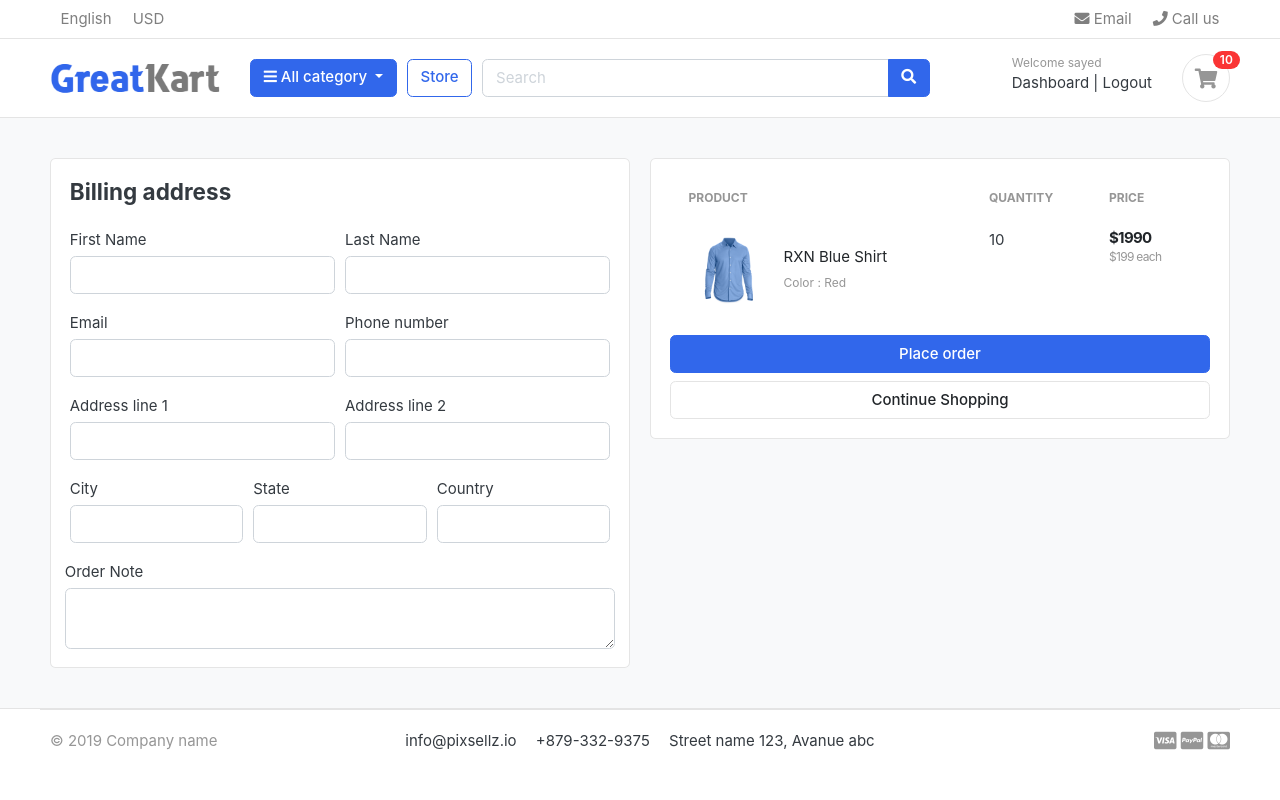
After one commit to Danish07-glitch/ecommerce-django, a Django app: page /cart/checkout/ in a window 1280 px wide. The commit adds this page. Run offline with Django 3.2, Linux system fonts and the light colour scheme; a user stored in the database is signed in; data comes from the database, SQL or seed files in the repository; both versions use the stored data as it was after the commit; tables that the repository leaves empty hold one stand-in row (values such as "Sample post"); some libraries are stand-ins or nearby versions; some web fonts are replaced.

Commit message:
Checkout Page

```diff
--- a/accounts/urls.py
+++ b/accounts/urls.py
@@ -8,8 +8,8 @@ urlpatterns= [
     path('',views.dashboard,name='dashboard'),
     path('forgotPassword/',views.forgotPassword,name='forgotPassword'),
 
-    path('activate/<uidb64><token>/',views.activate,name='activate'),
-    path('reset_password_validate/<uidb64><token>/',views.reset_password_validate,name='reset_password_validate'),
+    path('activate/<uidb64>/<token>/',views.activate,name='activate'),
+    path('reset_password_validate/<uidb64>/<token>/',views.reset_password_validate,name='reset_password_validate'),
     path('resetPassword/',views.resetPassword,name='resetPassword'),
 
 ]
--- a/carts/context_processors.py
+++ b/carts/context_processors.py
@@ -9,7 +9,10 @@ def counter(request):
     else:
         try:
             cart=Cart.objects.filter(cart_id=_cart_id(request))
-            cart_items=CartItem.objects.all().filter(cart=cart[:1])
+            if request.user.is_authenticated:
+                cart_items = CartItem.objects.all().filter(user=request.user)
+            else:
+                cart_items=CartItem.objects.all().filter(cart=cart[:1])
             for cart_item in cart_items:
                 cart_count += cart_item.quantity
 
--- a/carts/models.py
+++ b/carts/models.py
@@ -1,6 +1,6 @@
 from django.db import models
 from store.models import Product,Variation
-
+from accounts.models import Account
 
 # Create your models here.
 
@@ -14,9 +14,10 @@ class Cart(models.Model):
         return self.cart_id
 
 class CartItem(models.Model):
+    user = models.ForeignKey(Account,on_delete=models.CASCADE,null=True)
     product     =models.ForeignKey(Product,on_delete=models.CASCADE)
     variations=models.ManyToManyField(Variation,blank=True)
-    cart        =models.ForeignKey(Cart,on_delete=models.CASCADE)
+    cart        =models.ForeignKey(Cart,on_delete=models.CASCADE,null=True)
     quantity    =models.IntegerField()
     is_active     =models.BooleanField(default=True)
 
--- a/carts/urls.py
+++ b/carts/urls.py
@@ -7,4 +7,5 @@ urlpatterns= [
         path('add_cart/<int:product_id>',views.add_cart,name='add_cart'),
         path('remove_cart/<int:product_id>/<int:cart_item_id>/',views.remove_cart,name='remove_cart'),
         path('remove_cart_item/<int:product_id>/<int:cart_item_id>/',views.remove_cart_item,name='remove_cart_item'),
+        path('checkout/',views.checkout,name='checkout'),
 ]
--- a/carts/views.py
+++ b/carts/views.py
@@ -4,6 +4,7 @@ from .models import Cart,CartItem
 from django.http import HttpResponse
 from django.core.exceptions import ObjectDoesNotExist
 from store.models import Variation
+from django.contrib.auth.decorators import login_required
 
 # Create your views here.
 
@@ -17,81 +18,146 @@ def _cart_id(request):
 
 
 def add_cart(request,product_id):
+    current_user = request.user
     product=Product.objects.get(id=product_id)
-    product_variation=[]
-    if request.method== 'POST':
-        for item in request.POST:
-            key=item
-            value=request.POST[key]
+    #if the user is is_authenticated
+    if current_user.is_authenticated:
+        product_variation=[]
+        if request.method== 'POST':
+            for item in request.POST:
+                key=item
+                value=request.POST[key]
 
-            try:
-                variation=Variation.objects.get(product=product,variation_category__iexact=key,variation_value__iexact=value)
-                product_variation.append(variation)
-            except:
-                pass
+                try:
+                    variation=Variation.objects.get(product=product,variation_category__iexact=key,variation_value__iexact=value)
+                    product_variation.append(variation)
+                except:
+                    pass
+
+
+        is_cart_item_exists=CartItem.objects.filter(product=product,user=current_user).exists()
+        if is_cart_item_exists:
+            cart_item=CartItem.objects.filter(product=product,user=current_user)
+            ex_var_list=[]
+            id=[]
+            for item in cart_item:
+                existing_variation=item.variations.all()
+                ex_var_list.append(list(existing_variation))
+                id.append(item.id)
+
+            if product_variation in ex_var_list:
+                #increase the cart_item quantity
+                index=ex_var_list.index(product_variation)
+                item_id=id[index]
+                item=CartItem.objects.get(product=product,id=item_id)
+                item.quantity += 1
+                item.save()
+            else:
+                item=CartItem.objects.create(product=product,quantity=1,user=current_user)
+
+                #create a new cart_item
+                if len(product_variation) > 0:
+                    item.variations.clear()
+                    item.variations.add(*product_variation)
+
+                item.save()
+
+        else:
+            cart_item=CartItem.objects.create(
+            product=product,
+            quantity= 1,
+            user=current_user,
+
+            )
+            if len(product_variation) > 0:
+                cart_item.variations.clear()
+                cart_item.variations.add(*product_variation)
+            cart_item.save()
+        return redirect('cart')
+
+
+    #if the user is not authenticated
+    else:
+
+        product_variation=[]
+        if request.method== 'POST':
+            for item in request.POST:
+                key=item
+                value=request.POST[key]
+
+                try:
+                    variation=Variation.objects.get(product=product,variation_category__iexact=key,variation_value__iexact=value)
+                    product_variation.append(variation)
+                except:
+                    pass
 
 
 
-    try:
-        cart=Cart.objects.get(cart_id=_cart_id(request)) #get the cart using the cart_id present in the session
+        try:
+            cart=Cart.objects.get(cart_id=_cart_id(request)) #get the cart using the cart_id present in the session
 
-    except Cart.DoesNotExist:
-        cart=Cart.objects.create(
-        cart_id=_cart_id(request)
+        except Cart.DoesNotExist:
+            cart=Cart.objects.create(
+            cart_id=_cart_id(request)
 
 
-        )
-    cart.save()
+            )
+        cart.save()
 
-    is_cart_item_exists=CartItem.objects.filter(product=product,cart=cart).exists()
-    if is_cart_item_exists:
-        cart_item=CartItem.objects.filter(product=product,cart=cart)
-        #existing variation_set --database
-        #current variations --product_variation
-        #item_id -- database
-        ex_var_list=[]
-        id=[]
-        for item in cart_item:
-            existing_variation=item.variations.all()
-            ex_var_list.append(list(existing_variation))
-            id.append(item.id)
+        is_cart_item_exists=CartItem.objects.filter(product=product,cart=cart).exists()
+        if is_cart_item_exists:
+            cart_item=CartItem.objects.filter(product=product,cart=cart)
+            #existing variation_set --database
+            #current variations --product_variation
+            #item_id -- database
+            ex_var_list=[]
+            id=[]
+            for item in cart_item:
+                existing_variation=item.variations.all()
+                ex_var_list.append(list(existing_variation))
+                id.append(item.id)
 
-        print(ex_var_list)
-        if product_variation in ex_var_list:
-            #increase the cart_item quantity
-            index=ex_var_list.index(product_variation)
-            item_id=id[index]
-            item=CartItem.objects.get(product=product,id=item_id)
-            item.quantity += 1
-            item.save()
+            print(ex_var_list)
+            if product_variation in ex_var_list:
+                #increase the cart_item quantity
+                index=ex_var_list.index(product_variation)
+                item_id=id[index]
+                item=CartItem.objects.get(product=product,id=item_id)
+                item.quantity += 1
+                item.save()
+            else:
+                item=CartItem.objects.create(product=product,quantity=1,cart=cart)
+
+                #create a new cart_item
+                if len(product_variation) > 0:
+                    item.variations.clear()
+                    item.variations.add(*product_variation)
+
+                item.save()
+
         else:
-            item=CartItem.objects.create(product=product,quantity=1,cart=cart)
+            cart_item=CartItem.objects.create(
+            product=product,
+            quantity= 1,
+            cart=cart,
 
-            #create a new cart_item
+            )
             if len(product_variation) > 0:
-                item.variations.clear()
-                item.variations.add(*product_variation)
-
-            item.save()
-
-    else:
-        cart_item=CartItem.objects.create(
-        product=product,
-        quantity= 1,
-        cart=cart,
-
-        )
-        if len(product_variation) > 0:
-            cart_item.variations.clear()
-            cart_item.variations.add(*product_variation)
-        cart_item.save()
-    return redirect('cart')
+                cart_item.variations.clear()
+                cart_item.variations.add(*product_variation)
+            cart_item.save()
+        return redirect('cart')
 
 def remove_cart(request,product_id,cart_item_id):
-    cart=Cart.objects.get(cart_id=_cart_id(request))
+
+
     product=get_object_or_404(Product,id=product_id)
     try:
-        cart_item=CartItem.objects.get(product=product,cart=cart,id=cart_item_id)
+        if request.user.is_authenticated:
+            cart_item=CartItem.objects.get(product=product,user=request.user,id=cart_item_id)
+        else:
+            cart=Cart.objects.get(cart_id=_cart_id(request))
+            cart_item=CartItem.objects.get(product=product,cart=cart,id=cart_item_id)
         if cart_item.quantity > 1:
             cart_item.quantity -= 1
             cart_item.save()
@@ -103,9 +169,16 @@ def remove_cart(request,product_id,cart_item_id):
         pass
 
 def remove_cart_item(request,product_id,cart_item_id):
-    cart=Cart.objects.get(cart_id=_cart_id(request))
+
     product=get_object_or_404(Product,id=product_id)
-    cart_item=CartItem.objects.get(product=product,cart=cart,id=cart_item_id)
+
+    if request.user.is_authenticated:
+            cart_item=CartItem.objects.get(product=product,user=request.user,id=cart_item_id)
+
+    else:
+        cart=Cart.objects.get(cart_id=_cart_id(request))
+
+        cart_item=CartItem.objects.get(product=product,cart=cart,id=cart_item_id)
     cart_item.delete()
     return redirect('cart')
 
@@ -114,8 +187,11 @@ def cart(request,total= 0,quantity= 0,cart_items=None):
         try:
             tax=0
             grand_total=0
-            cart=Cart.objects.get(cart_id=_cart_id(request))
-            cart_items=CartItem.objects.filter(cart=cart,is_active=True)
+            if request.user.is_authenticated:
+                    cart_items=CartItem.objects.filter(user=request.user,is_active=True)
+            else:
+                cart=Cart.objects.get(cart_id=_cart_id(request))
+                cart_items=CartItem.objects.filter(cart=cart,is_active=True)
             for cart_item in cart_items:
                 total += (cart_item.product.price * cart_item.quantity)
                 quantity += cart_item.quantity
@@ -134,3 +210,31 @@ def cart(request,total= 0,quantity= 0,cart_items=None):
         }
 
         return render(request,'store/cart.html',context)
+
+@login_required(login_url='login')
+def checkout(request,total= 0,quantity= 0,cart_items=None):
+    try:
+        tax=0
+        grand_total=0
+        if request.user.is_authenticated:
+                cart_items=CartItem.objects.filter(user=request.user,is_active=True)
+        else:
+            cart=Cart.objects.get(cart_id=_cart_id(request))
+            cart_items=CartItem.objects.filter(cart=cart,is_active=True)
+        for cart_item in cart_items:
+            total += (cart_item.product.price * cart_item.quantity)
+            quantity += cart_item.quantity
+
+        tax=(2 * total)/100
+        grand_total= total + tax
+    except ObjectDoesNotExist:
+        pass
+
+    context = {
+        'total':total,
+        'quantity':quantity,
+        'cart_items':cart_items,
+        'tax':tax,
+        'grand_total': grand_total,
+    }
+    return render(request,'store/checkout.html',context)
--- a/greatkart/settings.py
+++ b/greatkart/settings.py
@@ -149,6 +149,6 @@ MESSAGE_TAGS = {
 
 EMAIL_HOST='smtp.gmail.com'
 EMAIL_PORT=587
-EMAIL_HOST_USER='dkazi1996@gmail.com'
-EMAIL_HOST_PASSWORD='mathinakazi1'
+EMAIL_HOST_USER='***@gmail.com'
+EMAIL_HOST_PASSWORD='***'
 EMAIL_USE_TLS = True
--- a/templates/store/cart.html
+++ b/templates/store/cart.html
@@ -114,7 +114,7 @@
 					<p class="text-center mb-3">
 						<img src="{% static './images/misc/payments.png' %}" height="26">
 					</p>
-					<a href="./place-order.html" class="btn btn-primary btn-block"> Checkout </a>
+					<a href="{% url 'checkout' %}" class="btn btn-primary btn-block"> Checkout </a>
 					<a href="{% url 'store' %}" class="btn btn-light btn-block">Continue Shopping</a>
 				</div> <!-- card-body.// -->
 				</div> <!-- card.// -->
--- /dev/null
+++ b/templates/store/checkout.html
@@ -0,0 +1,160 @@
+
+{% extends 'base.html' %}
+{% load static %}
+{% block content %}
+
+
+<section class="section-content padding-y bg">
+<div class="container">
+
+<!-- ============================ COMPONENT 1 ================================= -->
+
+		<div class="row">
+			<aside class="col-lg-6">
+		<div class="card">
+      <div class="card-body">
+        <h4 class="card-title mb-4">Billing address</h4>
+        <form  action="" method="POST">
+					{% csrf_token %}
+          <div class="form-row">
+            <div class="col form-group">
+              <label for="">First Name</label>
+              <input type="text" name="first_name" class="form-control" required>
+              </div>
+                <div class="col form-group">
+              <label for="">Last Name</label>
+              <input type="text" name="last_name" class="form-control" required>
+
+
+            </div>
+
+          </div>
+          <div class="form-row">
+            <div class="col form-group">
+              <label for="">Email</label>
+              <input type="email" name="email" class="form-control" required>
+            </div>
+
+                <div class="col form-group">
+              <label for="">Phone number</label>
+              <input type="text" name="phone" class="form-control" required>
+
+            </div>
+
+          </div>
+          <div class="form-row">
+            <div class="col form-group">
+              <label for="">Address line 1</label>
+              <input type="text" name="address_line_1" class="form-control" required>
+              </div>
+                <div class="col form-group">
+              <label for="">Address line 2</label>
+              <input type="text" name="address_line_2" class="form-control">
+
+            </div>
+
+          </div>
+          <div class="form-row">
+            <div class="col form-group">
+              <label for="">City</label>
+              <input type="text" name="city" class="form-control" required>
+              </div>
+              <div class="col form-group">
+              <label for="">State</label>
+              <input type="text" name="state" class="form-control" required>
+              </div>
+              <div class="col form-group">
+              <label for="">Country</label>
+              <input type="text" name="country" class="form-control" required>
+
+            </div>
+            </div>
+            <div class="form-row">
+              <label for="">Order Note</label>
+              <textarea name="order_note" rows="2" class="form-control"></textarea>
+
+            </div>
+
+
+
+
+
+
+
+      </div>
+
+		</div> <!-- card.// -->
+
+			</aside> <!-- col.// -->
+			<aside class="col-lg-6">
+
+				<div class="card">
+				<div class="card-body">
+          <table class="table table-borderless table-shopping-cart">
+          <thead class="text-muted">
+          <tr class="small text-uppercase">
+            <th scope="col">Product</th>
+            <th scope="col" width="120">Quantity</th>
+            <th scope="col" width="120">Price</th>
+
+          </tr>
+          </thead>
+          <tbody>
+
+          {% for cart_item in cart_items  %}
+
+
+          <tr>
+            <td>
+              <figure class="itemside align-items-center">
+                <div class="aside"><img src="{{cart_item.product.images.url}}" class="img-sm"></div>
+                <figcaption class="info">
+                  <a href="{{cart_item.product.get_url}}" class="title text-dark">{{cart_item.product.product_name}}</a>
+                  <p class="text-muted small">
+                    {% if cart_item.variations.all %}
+                      {% for item in cart_item.variations.all %}
+                        {{item.variation_category | capfirst}} : {{item.variation_value | capfirst}} <br>
+
+
+                      {% endfor %}
+                    {% endif %}
+
+                  </p>
+                </figcaption>
+              </figure>
+            </td>
+            <td>
+              <label for="">{{cart_item.quantity}}</label>
+            </td>
+            <td>
+              <div class="price-wrap">
+                <var class="price">${{cart_item.sub_total}}</var>
+                <small class="text-muted"> ${{cart_item.product.price}} each </small>
+              </div> <!-- price-wrap .// -->
+            </td>
+
+          </tr>
+          {% endfor %}
+
+          </tbody>
+          </table>
+
+				<button class="btn btn-primary btn-block" type="submit" name="submit">Place order</button>
+					<a href="{% url 'store' %}" class="btn btn-light btn-block">Continue Shopping</a>
+					      </form>
+				</div> <!-- card-body.// -->
+				</div> <!-- card.// -->
+
+
+		</aside> <!-- col.// -->
+
+
+		</div> <!-- row.// -->
+
+<!-- ============================ COMPONENT 1 END .// ================================= -->
+
+</div> <!-- container .//  -->
+</section>
+<!-- ========================= SECTION CONTENT END// ========================= -->
+
+{% endblock content %}
```
Also changed, not shown: accounts/views.py (+59 -9 lines), carts/migrations/0003_auto_20210728_1703.py (added), db.sqlite3, 4 other files.
